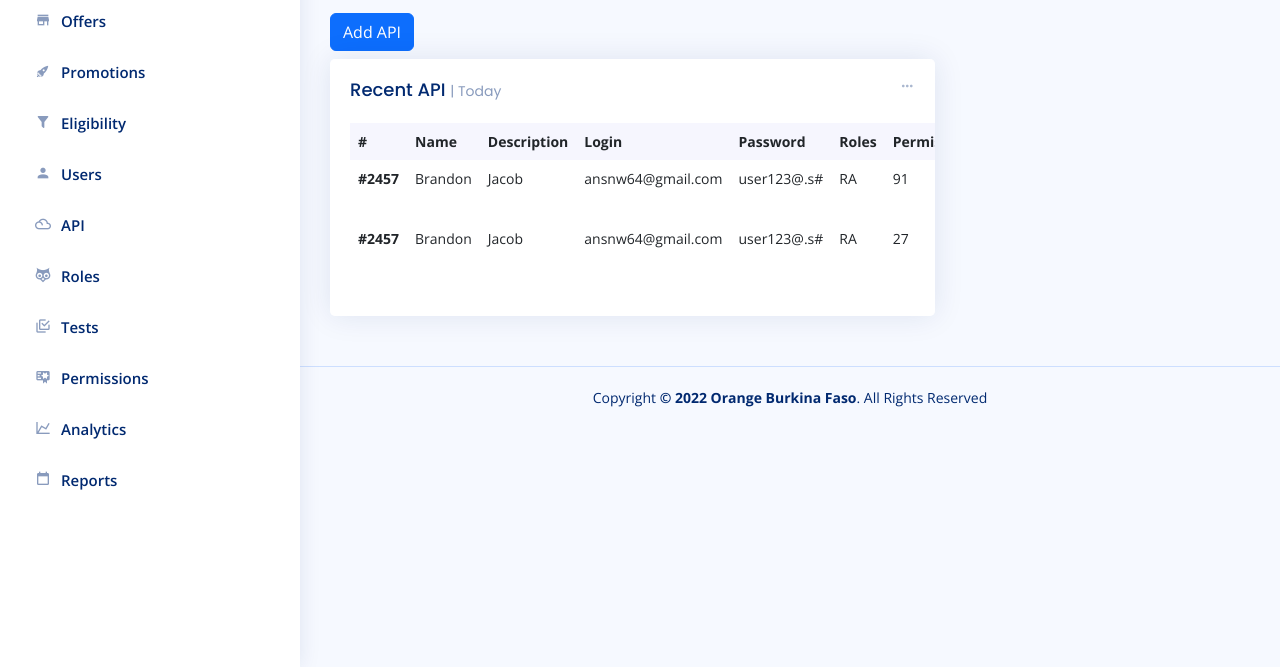
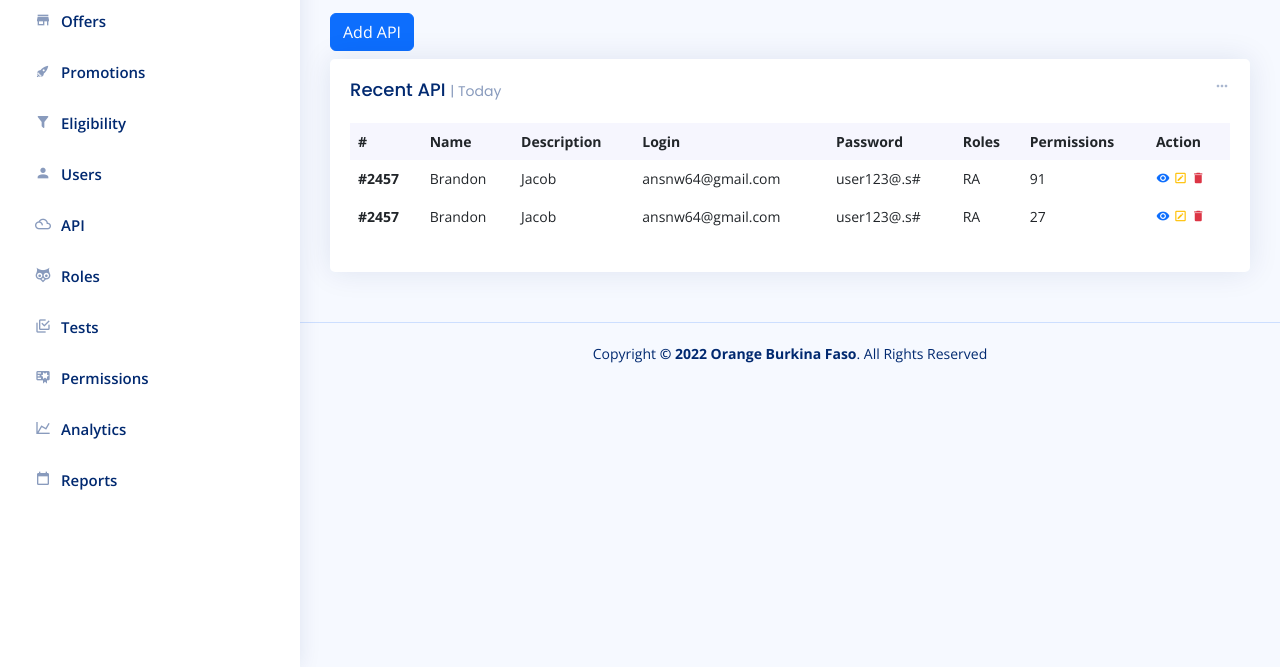
Before and after one commit to bagus-09/dashboard, a plain HTML site: page api.html in a window 1280 px wide. Shown: the part 133-800 px from the top of the page. Drawn offline with nearby package versions, Linux system fonts and the light colour scheme.

Commit message:
Update api.html

```diff
--- a/api.html
+++ b/api.html
@@ -331,7 +331,7 @@
       <div class="row">
 
         <!-- Left side columns -->
-        <div class="col-lg-8">
+        <div class="col-md-12">
           <div class="row">
 
             <!-- Add Users -->
```
